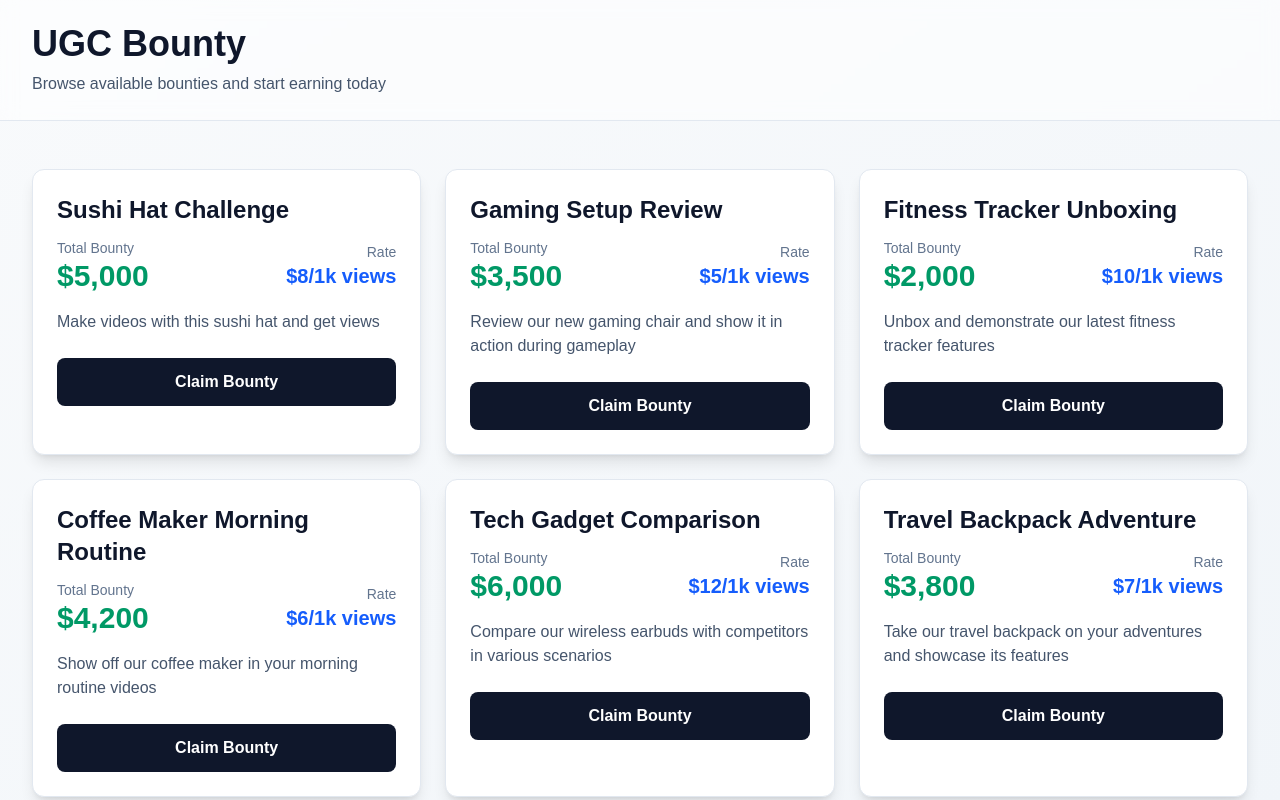
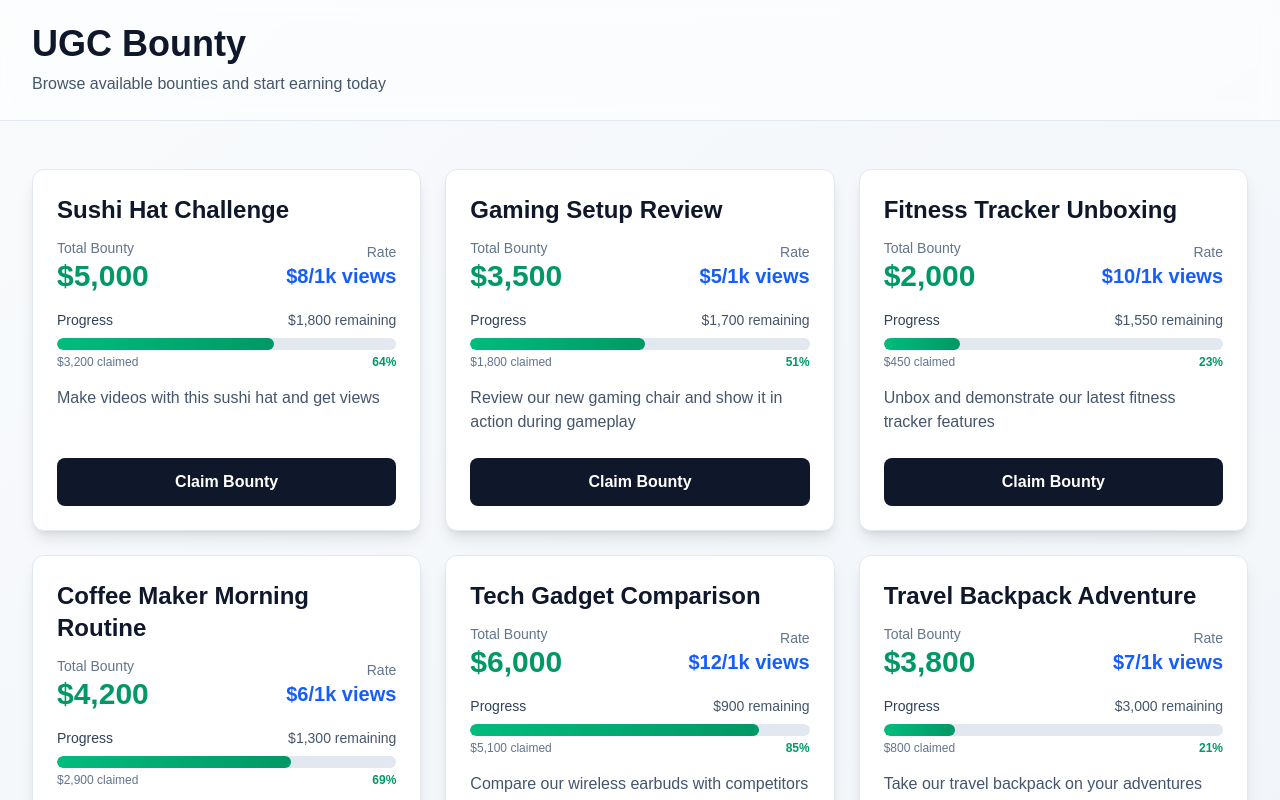
Before and after one commit to jarrensj/ugc-bounty, a Next.js app: page / in a window 1280 px wide. Shown: the top 800 px of the page. Built offline with nearby package versions, Linux system fonts and the light colour scheme.

Commit message:
feat: refactor bounty cards to its own component and add progress bar  (#4)
* refactor: make BountyCard its own component

* ui: add progress bar to the bounty card

* fix: claim bounty button alignment

```diff
--- /dev/null
+++ b/app/components/BountyCard.tsx
@@ -0,0 +1,81 @@
+import { Bounty } from "../data/bounties";
+
+interface BountyCardProps {
+  bounty: Bounty;
+  onClaim: (bountyId: number) => void;
+}
+
+export default function BountyCard({ bounty, onClaim }: BountyCardProps) {
+  const progressPercentage = (bounty.claimedBounty / bounty.totalBounty) * 100;
+  const remainingBounty = bounty.totalBounty - bounty.claimedBounty;
+
+  return (
+    <div className="bg-white dark:bg-slate-900 rounded-xl shadow-lg hover:shadow-xl transition-all duration-300 overflow-hidden border border-slate-200 dark:border-slate-800 hover:scale-105 flex flex-col h-full">
+      <div className="p-6 flex flex-col flex-grow">
+        {/* Bounty Name */}
+        <h2 className="text-2xl font-bold text-slate-900 dark:text-slate-100 mb-3">
+          {bounty.name}
+        </h2>
+
+        {/* Total Bounty and Rate */}
+        <div className="flex items-center justify-between mb-4">
+          <div className="flex flex-col">
+            <span className="text-sm text-slate-500 dark:text-slate-400">
+              Total Bounty
+            </span>
+            <span className="text-3xl font-bold text-emerald-600 dark:text-emerald-400">
+              ${bounty.totalBounty.toLocaleString()}
+            </span>
+          </div>
+          <div className="flex flex-col items-end">
+            <span className="text-sm text-slate-500 dark:text-slate-400">
+              Rate
+            </span>
+            <span className="text-xl font-semibold text-blue-600 dark:text-blue-400">
+              ${bounty.ratePer1kViews}/1k views
+            </span>
+          </div>
+        </div>
+
+        {/* Progress Bar */}
+        <div className="mb-4">
+          <div className="flex justify-between items-center mb-2">
+            <span className="text-sm font-medium text-slate-700 dark:text-slate-300">
+              Progress
+            </span>
+            <span className="text-sm text-slate-600 dark:text-slate-400">
+              ${remainingBounty.toLocaleString()} remaining
+            </span>
+          </div>
+          <div className="w-full bg-slate-200 dark:bg-slate-700 rounded-full h-3 overflow-hidden">
+            <div
+              className="bg-gradient-to-r from-emerald-500 to-emerald-600 h-full rounded-full transition-all duration-500 ease-out"
+              style={{ width: `${progressPercentage}%` }}
+            />
+          </div>
+          <div className="flex justify-between items-center mt-1">
+            <span className="text-xs text-slate-500 dark:text-slate-400">
+              ${bounty.claimedBounty.toLocaleString()} claimed
+            </span>
+            <span className="text-xs font-semibold text-emerald-600 dark:text-emerald-400">
+              {progressPercentage.toFixed(0)}%
+            </span>
+          </div>
+        </div>
+
+        {/* Description */}
+        <p className="text-slate-600 dark:text-slate-300 mb-6 flex-grow">
+          {bounty.description}
+        </p>
+
+        {/* CTA Button */}
+        <button
+          onClick={() => onClaim(bounty.id)}
+          className="w-full bg-slate-900 dark:bg-slate-100 text-white dark:text-slate-900 font-semibold py-3 px-6 rounded-lg hover:bg-slate-800 dark:hover:bg-slate-200 transition-colors duration-200 mt-auto"
+        >
+          Claim Bounty
+        </button>
+      </div>
+    </div>
+  );
+}
--- a/app/data/bounties.ts
+++ b/app/data/bounties.ts
@@ -4,6 +4,7 @@ export interface Bounty {
   totalBounty: number;
   ratePer1kViews: number;
   description: string;
+  claimedBounty: number; // Amount of bounty claimed so far
 }
 
 export const bounties: Bounty[] = [
@@ -13,6 +14,7 @@ export const bounties: Bounty[] = [
     totalBounty: 5000,
     ratePer1kViews: 8,
     description: "Make videos with this sushi hat and get views",
+    claimedBounty: 3200,
   },
   {
     id: 2,
@@ -20,6 +22,7 @@ export const bounties: Bounty[] = [
     totalBounty: 3500,
     ratePer1kViews: 5,
     description: "Review our new gaming chair and show it in action during gameplay",
+    claimedBounty: 1800,
   },
   {
     id: 3,
@@ -27,6 +30,7 @@ export const bounties: Bounty[] = [
     totalBounty: 2000,
     ratePer1kViews: 10,
     description: "Unbox and demonstrate our latest fitness tracker features",
+    claimedBounty: 450,
   },
   {
     id: 4,
@@ -34,6 +38,7 @@ export const bounties: Bounty[] = [
     totalBounty: 4200,
     ratePer1kViews: 6,
     description: "Show off our coffee maker in your morning routine videos",
+    claimedBounty: 2900,
   },
   {
     id: 5,
@@ -41,6 +46,7 @@ export const bounties: Bounty[] = [
     totalBounty: 6000,
     ratePer1kViews: 12,
     description: "Compare our wireless earbuds with competitors in various scenarios",
+    claimedBounty: 5100,
   },
   {
     id: 6,
@@ -48,5 +54,6 @@ export const bounties: Bounty[] = [
     totalBounty: 3800,
     ratePer1kViews: 7,
     description: "Take our travel backpack on your adventures and showcase its features",
+    claimedBounty: 800,
   },
 ];
--- a/app/page.tsx
+++ b/app/page.tsx
@@ -2,6 +2,7 @@
 
 import { bounties } from "./data/bounties";
 import { useState } from "react";
+import BountyCard from "./components/BountyCard";
 
 export default function Home() {
   const [selectedBounty, setSelectedBounty] = useState<number | null>(null);
@@ -51,50 +52,11 @@ export default function Home() {
       <main className="max-w-7xl mx-auto px-4 sm:px-6 lg:px-8 py-12">
         <div className="grid grid-cols-1 md:grid-cols-2 lg:grid-cols-3 gap-6">
           {bounties.map((bounty) => (
-            <div
+            <BountyCard
               key={bounty.id}
-              className="bg-white dark:bg-slate-900 rounded-xl shadow-lg hover:shadow-xl transition-all duration-300 overflow-hidden border border-slate-200 dark:border-slate-800 hover:scale-105"
-            >
-              <div className="p-6">
-                {/* Bounty Name */}
-                <h2 className="text-2xl font-bold text-slate-900 dark:text-slate-100 mb-3">
-                  {bounty.name}
-                </h2>
-
-                {/* Total Bounty and Rate */}
-                <div className="flex items-center justify-between mb-4">
-                  <div className="flex flex-col">
-                    <span className="text-sm text-slate-500 dark:text-slate-400">
-                      Total Bounty
-                    </span>
-                    <span className="text-3xl font-bold text-emerald-600 dark:text-emerald-400">
-                      ${bounty.totalBounty.toLocaleString()}
-                    </span>
-                  </div>
-                  <div className="flex flex-col items-end">
-                    <span className="text-sm text-slate-500 dark:text-slate-400">
-                      Rate
-                    </span>
-                    <span className="text-xl font-semibold text-blue-600 dark:text-blue-400">
-                      ${bounty.ratePer1kViews}/1k views
-                    </span>
-                  </div>
-                </div>
-
-                {/* Description */}
-                <p className="text-slate-600 dark:text-slate-300 mb-6">
-                  {bounty.description}
-                </p>
-
-                {/* CTA Button */}
-                <button
-                  onClick={() => handleClaimBounty(bounty.id)}
-                  className="w-full bg-slate-900 dark:bg-slate-100 text-white dark:text-slate-900 font-semibold py-3 px-6 rounded-lg hover:bg-slate-800 dark:hover:bg-slate-200 transition-colors duration-200"
-                >
-                  Claim Bounty
-                </button>
-              </div>
-            </div>
+              bounty={bounty}
+              onClaim={handleClaimBounty}
+            />
           ))}
         </div>
       </main>
```
